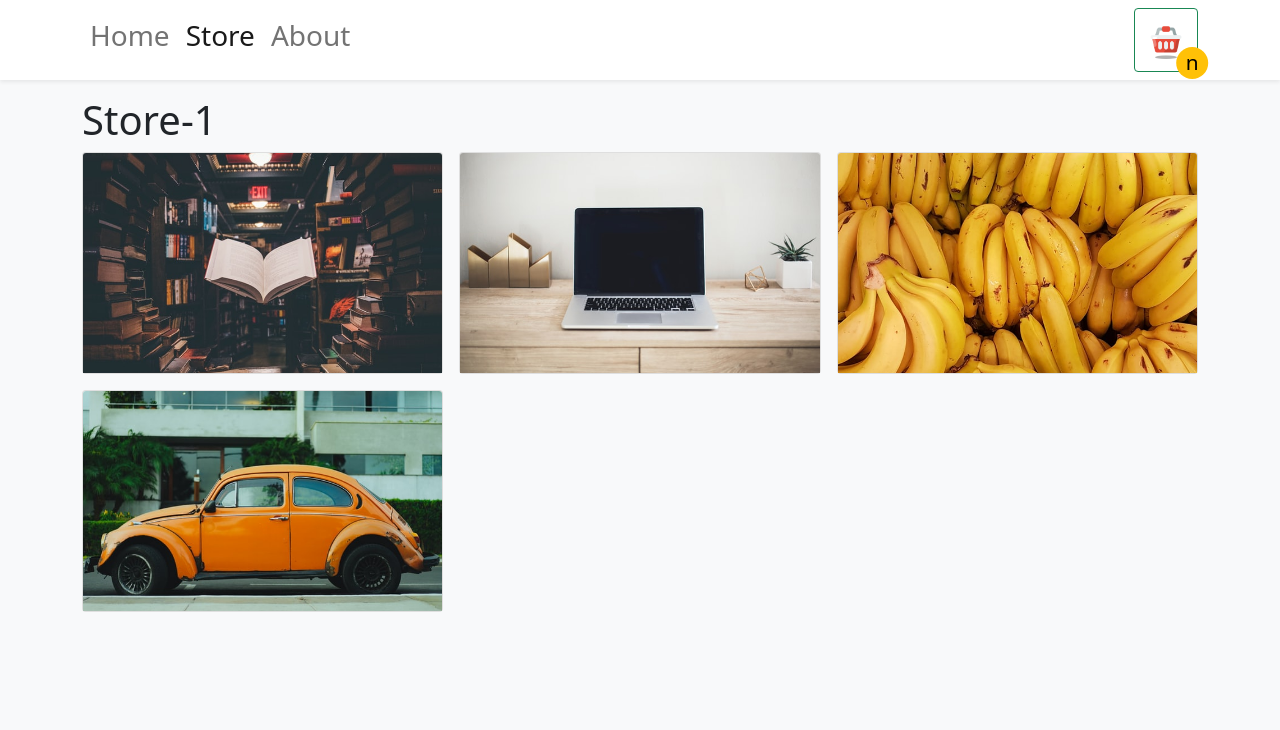
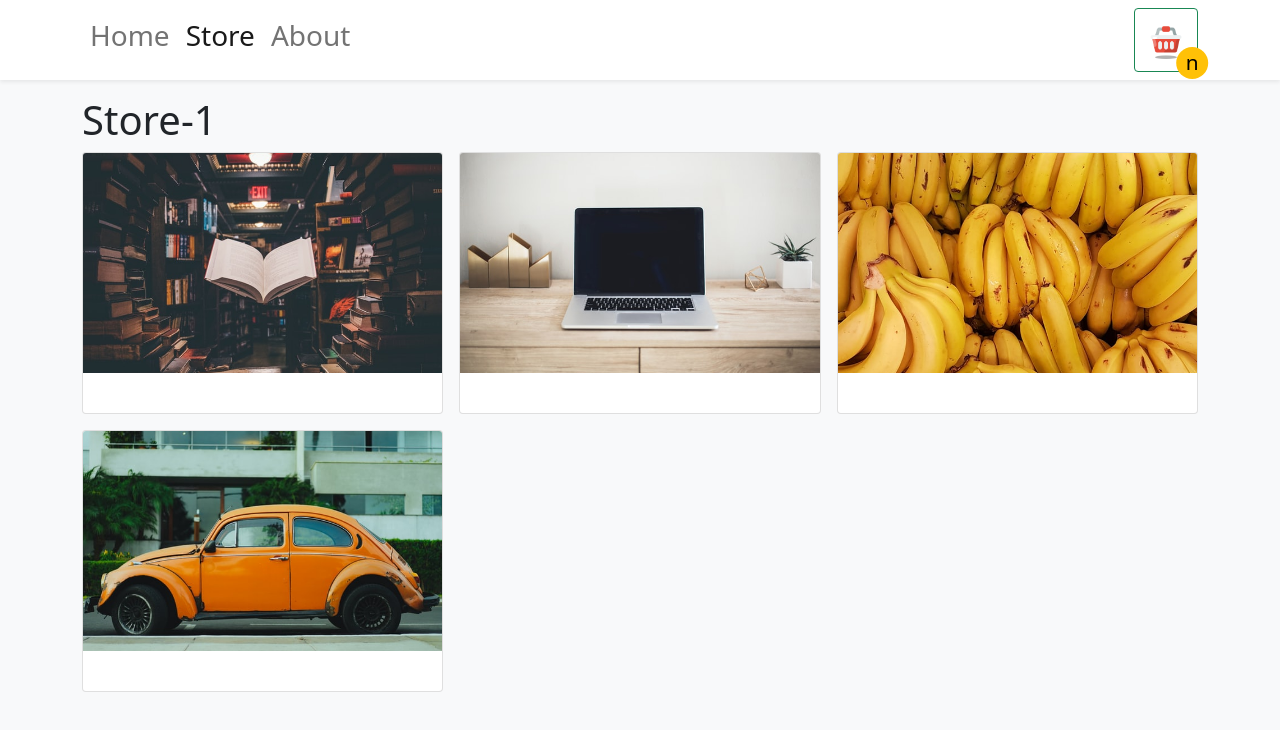
Before and after one commit to Pavel-SS/shopping-cart, a React (Vite) app: page /store in a window 1280 px wide. Shown: the top 730 px of the page. Built offline with nearby package versions, Linux system fonts and the light colour scheme.

Commit message:
Update StoreItem.tsx

```diff
--- a/src/components/StoreItem.tsx
+++ b/src/components/StoreItem.tsx
@@ -11,6 +11,9 @@ export const StoreItem: React.FC<StoreItemProps> = ({id, name, price, imgURL}) =
     return (
         <Card>
             <Card.Img variant="top" src={imgURL} height="220px" style={{objectFit: "cover"}}/>
+            <Card.Body className="d-flex flex-column">
+                <Card.Title className="d-flex justify-content-space-between"></Card.Title>
+            </Card.Body>
         </Card>
     )
 }
```
